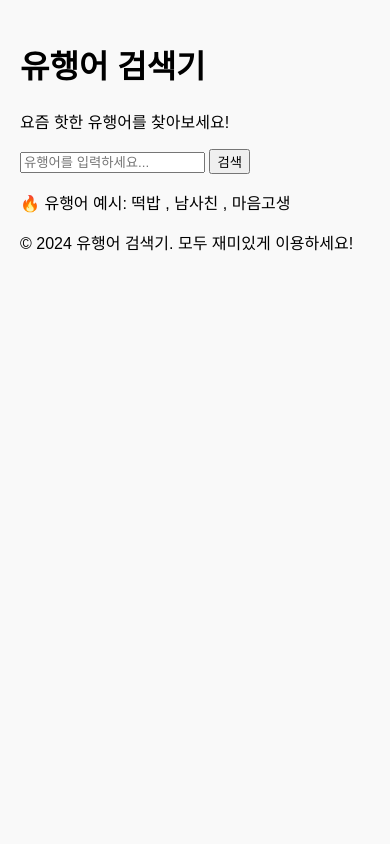
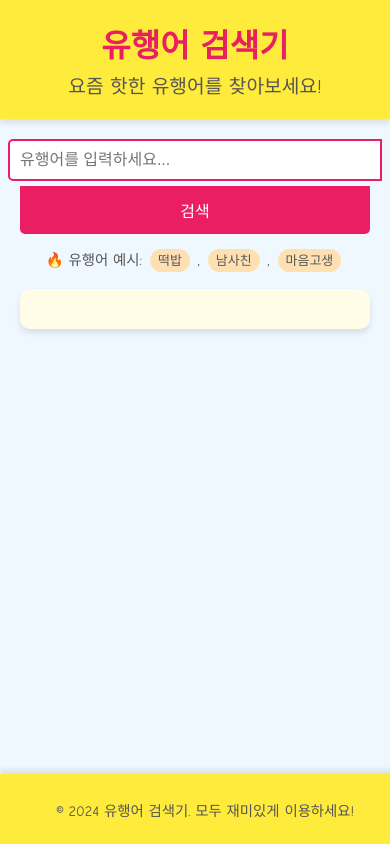
Before and after one commit to dalmook/yuhang, a plain HTML site: page index.html in a window 390 px wide. Drawn offline with Linux system fonts and the light colour scheme.

Commit message:
Update yuhangstyles.css

```diff
--- a/yuhangstyles.css
+++ b/yuhangstyles.css
@@ -1,51 +1,172 @@
-/* styles.css */
-
+/* 기본 스타일 */
 body {
-  font-family: Arial, sans-serif;
-  background-color: #f9f9f9;
-  margin: 0;
-  padding: 20px;
+    font-family: 'Comic Neue', cursive;
+    background-color: #f0f8ff;
+    margin: 0;
+    padding: 0;
+    color: #333;
 }
 
-.container {
-  max-width: 800px;
-  margin: 0 auto;
+header {
+    background-color: #ffeb3b;
+    padding: 20px;
+    text-align: center;
+    box-shadow: 0 4px 6px rgba(0, 0, 0, 0.1);
 }
 
-#search-results {
-  background-color: #fff;
-  padding: 20px;
-  border-radius: 8px;
-  box-shadow: 0 0 10px rgba(0, 0, 0, 0.1);
+header h1 {
+    margin: 0;
+    font-size: 2.5em;
+    color: #e91e63;
 }
 
-#random-terms {
-  margin-top: 30px;
+header p {
+    margin: 5px 0 0 0;
+    font-size: 1.2em;
+    color: #555;
 }
 
-#random-terms h2 {
-  margin-bottom: 15px;
-  color: #333;
+main {
+    padding: 20px;
 }
 
-.decade-section {
-  margin-bottom: 20px;
+.search-container {
+    display: flex;
+    justify-content: center;
+    margin-bottom: 10px; /* 여백 조정 */
 }
 
-.decade-section h3 {
-  margin-bottom: 10px;
-  color: #555;
+#searchInput {
+    width: 60%;
+    padding: 10px;
+    font-size: 1em;
+    border: 2px solid #e91e63;
+    border-radius: 5px 0 0 5px;
+    outline: none;
 }
 
-.decade-section ul {
-  list-style: none;
-  padding: 0;
+#searchButton {
+    padding: 10px 20px;
+    font-size: 1em;
+    border: 2px solid #e91e63;
+    border-left: none;
+    background-color: #e91e63;
+    color: #fff;
+    border-radius: 0 5px 5px 0;
+    cursor: pointer;
+    transition: background-color 0.3s;
 }
 
-.decade-section li {
-  background-color: #e0f7fa;
-  margin-bottom: 5px;
-  padding: 10px;
-  border-radius: 4px;
-  color: #00796b;
+#searchButton:hover {
+    background-color: #d81b60;
 }
+
+#exampleContainer {
+    text-align: center;
+    margin-bottom: 20px;
+    font-size: 1em;
+    color: #555;
+}
+
+.example-term {
+    background-color: #ffe0b2;
+    padding: 5px 10px;
+    margin: 0 5px;
+    border-radius: 15px;
+    cursor: pointer;
+    transition: background-color 0.3s;
+}
+
+.example-term:hover {
+    background-color: #ffcc80;
+}
+
+#resultContainer {
+    max-width: 800px;
+    margin: 0 auto;
+    background-color: #fffde7;
+    padding: 20px;
+    border-radius: 10px;
+    box-shadow: 0 4px 6px rgba(0, 0, 0, 0.1);
+}
+
+.result-item {
+    margin-bottom: 15px;
+    padding: 10px;
+    border-bottom: 2px dashed #e91e63;
+}
+
+.result-item:last-child {
+    border-bottom: none;
+}
+
+.result-item h2 {
+    margin: 0 0 5px 0;
+    color: #ff5722;
+}
+
+.result-item p {
+    margin: 0 0 5px 0;
+    color: #555;
+}
+
+.result-item .year {
+    font-size: 0.9em;
+    color: #888;
+    background-color: #ffeb3b;
+    display: inline-block;
+    padding: 2px 6px;
+    border-radius: 4px;
+    margin-top: 5px;
+}
+
+/* 반응형 디자인 */
+@media (max-width: 768px) {
+    #searchInput {
+        width: 70%;
+    }
+}
+
+@media (max-width: 480px) {
+    header h1 {
+        font-size: 2em;
+    }
+
+    #searchInput {
+        width: 100%;
+    }
+
+    .search-container {
+        flex-direction: column;
+        align-items: center;
+    }
+
+    #searchButton {
+        width: 100%;
+        border-radius: 0 0 5px 5px;
+        border-left: 2px solid #e91e63;
+        margin-top: 5px;
+    }
+
+    #exampleContainer p {
+        font-size: 0.9em;
+    }
+
+    .example-term {
+        padding: 4px 8px;
+        margin: 0 3px;
+        font-size: 0.9em;
+    }
+}
+
+footer {
+    background-color: #ffeb3b;
+    text-align: center;
+    padding: 10px;
+    position: fixed;
+    bottom: 0;
+    width: 100%;
+    box-shadow: 0 -4px 6px rgba(0, 0, 0, 0.1);
+    font-size: 0.9em;
+    color: #555;
+}
```
